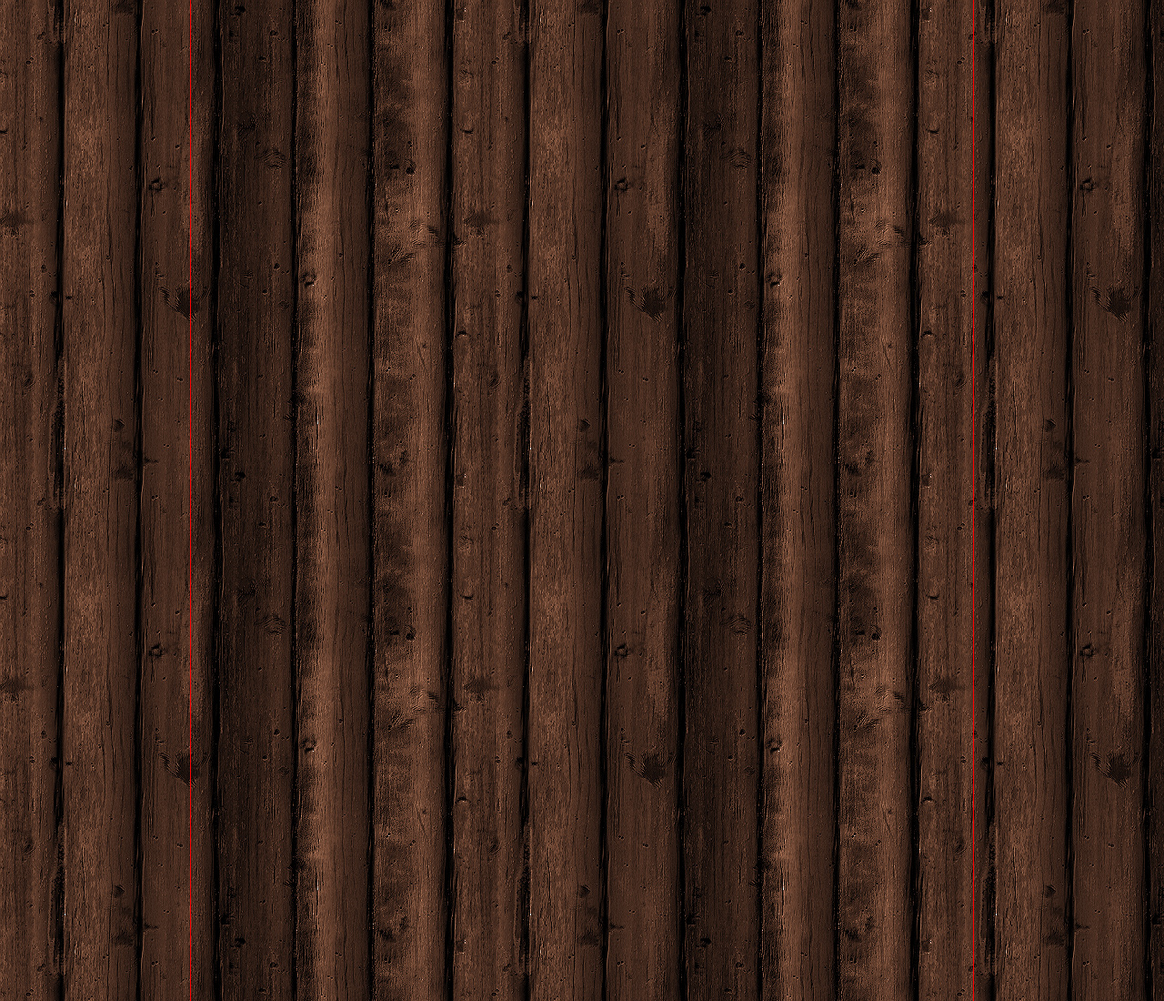
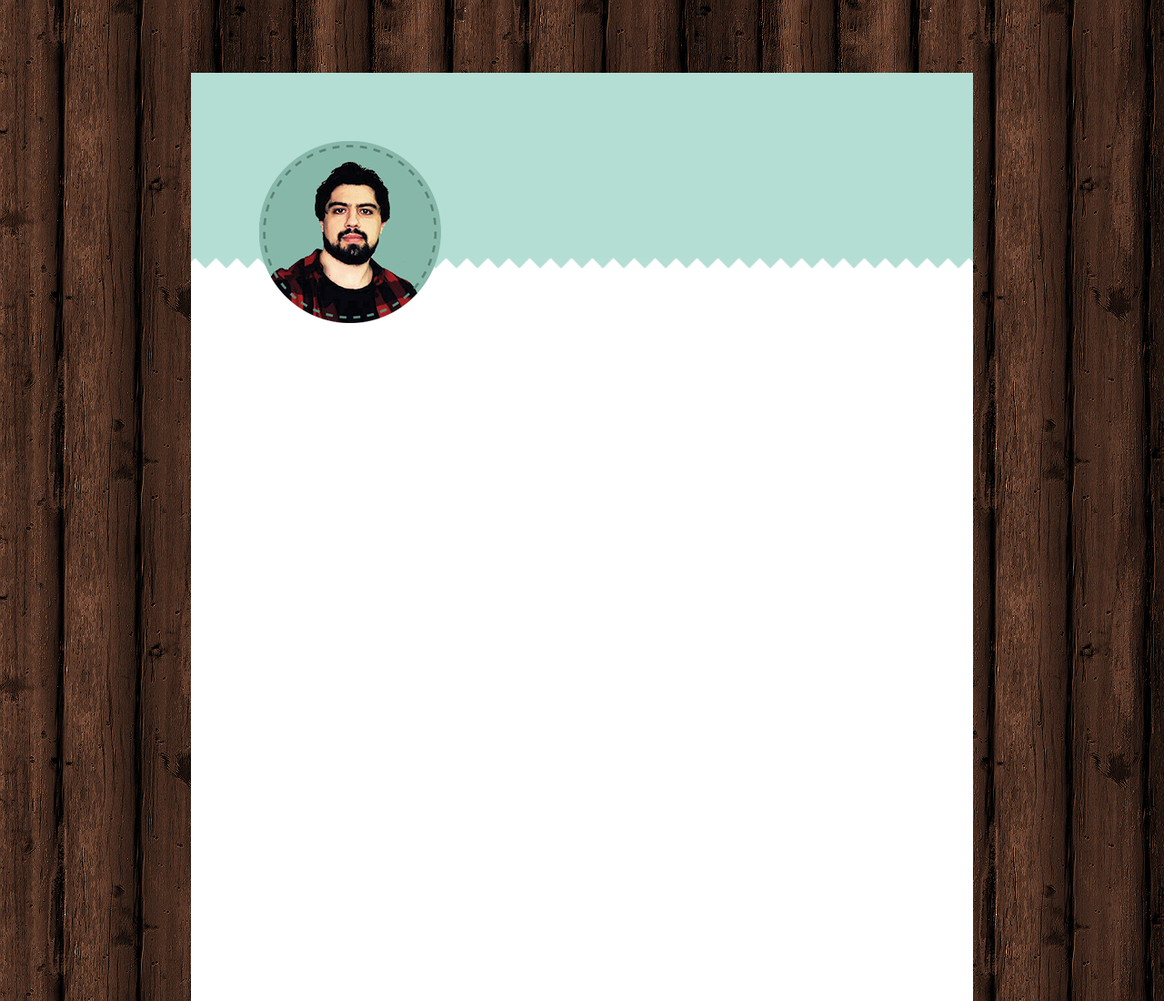
Before and after one commit to Burhan-Hasan/burhan-hasan.github.io, a plain HTML site: page index.html in a window 1280 px wide. Shown: the top 1100 px of the page at 91% size. Drawn offline with Linux system fonts and the light colour scheme.

Commit message:
Added profile image and base styles

```diff
--- a/app.css
+++ b/app.css
@@ -10,5 +10,20 @@ body{
     height: 2000px;
     margin: 0 auto;
     position: relative;
-    outline: 1px solid red;
+    background-color: #fff;
+    margin-top: 80px;
 }
+
+#header{
+    height: 215px;
+    background-color: #B4DED4;
+    background-image: url(images/hor-repeat.png);
+    background-repeat: repeat-x;
+    background-position: center bottom;
+    position: relative;
+}
+#person{
+    position: absolute;
+    top: 75px;
+    left: 75px;
+}
--- a/index.html
+++ b/index.html
@@ -8,7 +8,9 @@
 
 <body>
     <div id="wrapper">
-
+        <div id="header">
+            <img src="images/burhan.png" alt="Burhan Hasan Web Developer" id="person">
+        </div>
     </div>
 </body>
 
```
Also changed, not shown: images/burhan.png (added), images/hor-repeat.png (added).
